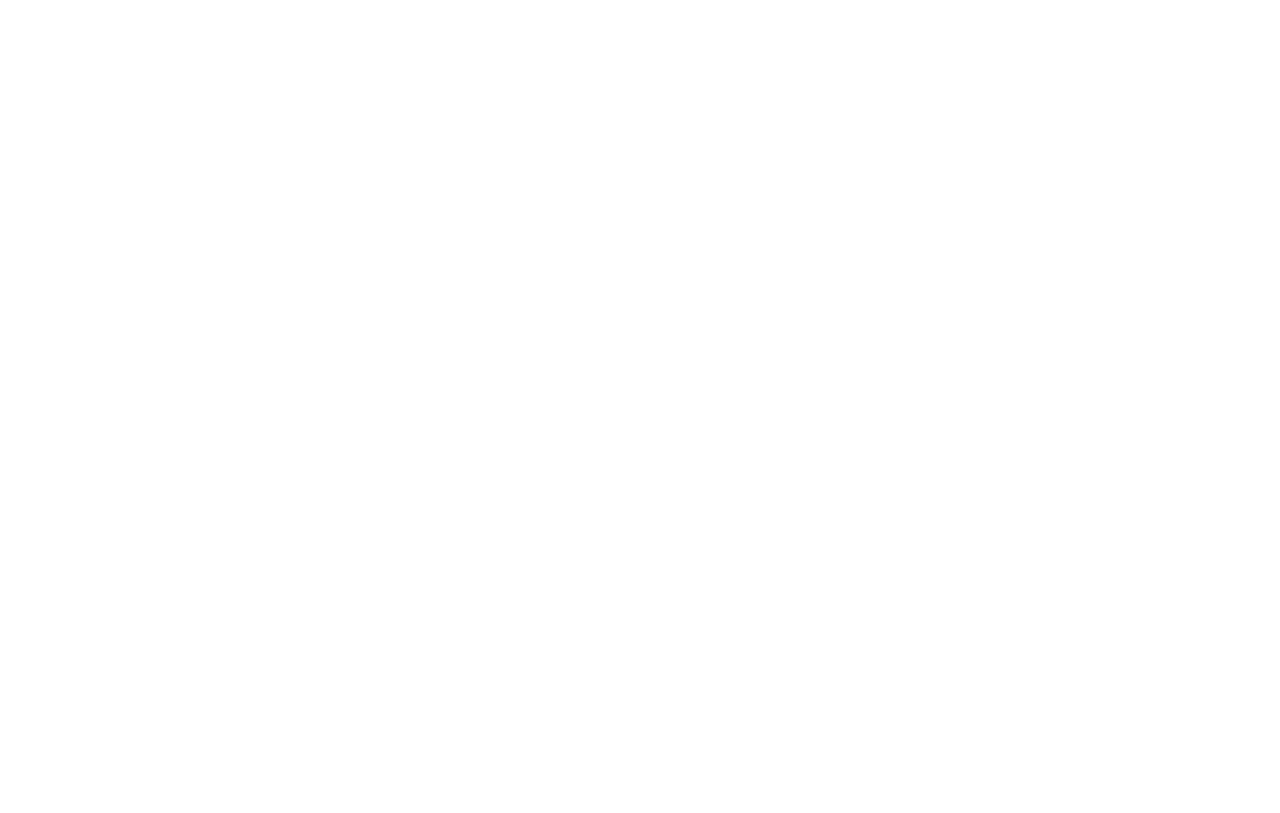
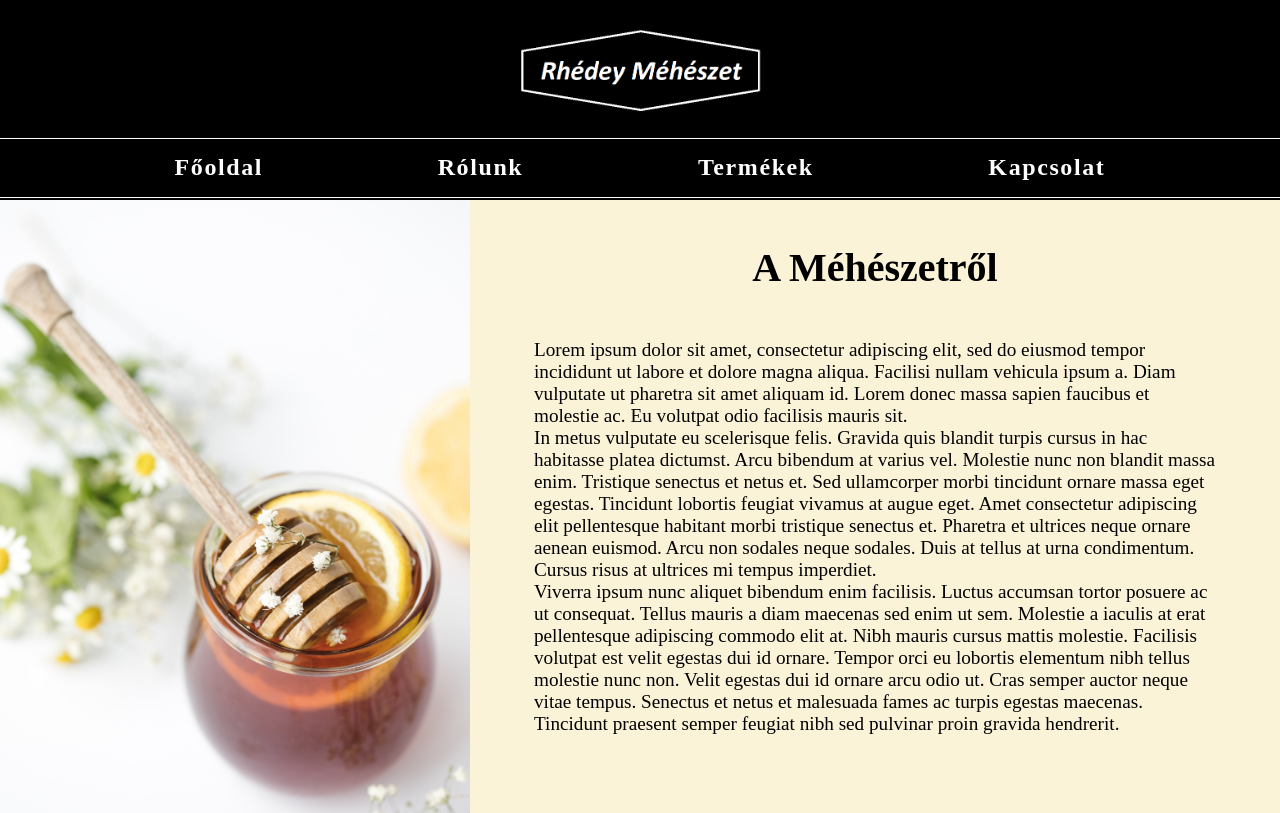
Before and after one commit to adelhidvegi/website-for-peter-react, a React (Create React App) app: page /website-for-peter-react/about in a window 1280 px wide. Before the commit this address had no page. Shown: the top 813 px of the page. Built offline with nearby package versions, Linux system fonts and the light colour scheme.

Commit message:
add basename for BrowserRouter

```diff
--- a/src/App.js
+++ b/src/App.js
@@ -7,7 +7,7 @@
 function App() {
   return (
     <div className="App">
-      <BrowserRouter>
+      <BrowserRouter basename="/website-for-peter-react">
         <Routes>
           <Route path="/" element={<Home />} />
           <Route path="/about" element={<About />} />
--- a/src/components/Navbar.jsx
+++ b/src/components/Navbar.jsx
@@ -8,13 +8,13 @@
         <a class="nav-link" href="/">
           Főoldal
         </a>
-        <a class="nav-link" href="/about">
+        <a class="nav-link" href="/website-for-peter-react/about">
           Rólunk
         </a>
-        <a class="nav-link" href="/products">
+        <a class="nav-link" href="/website-for-peter-react/products">
           Termékek
         </a>
-        <a class="nav-link" href="/contact">
+        <a class="nav-link" href="/website-for-peter-react/contact">
           Kapcsolat
         </a>
       </div>
```
